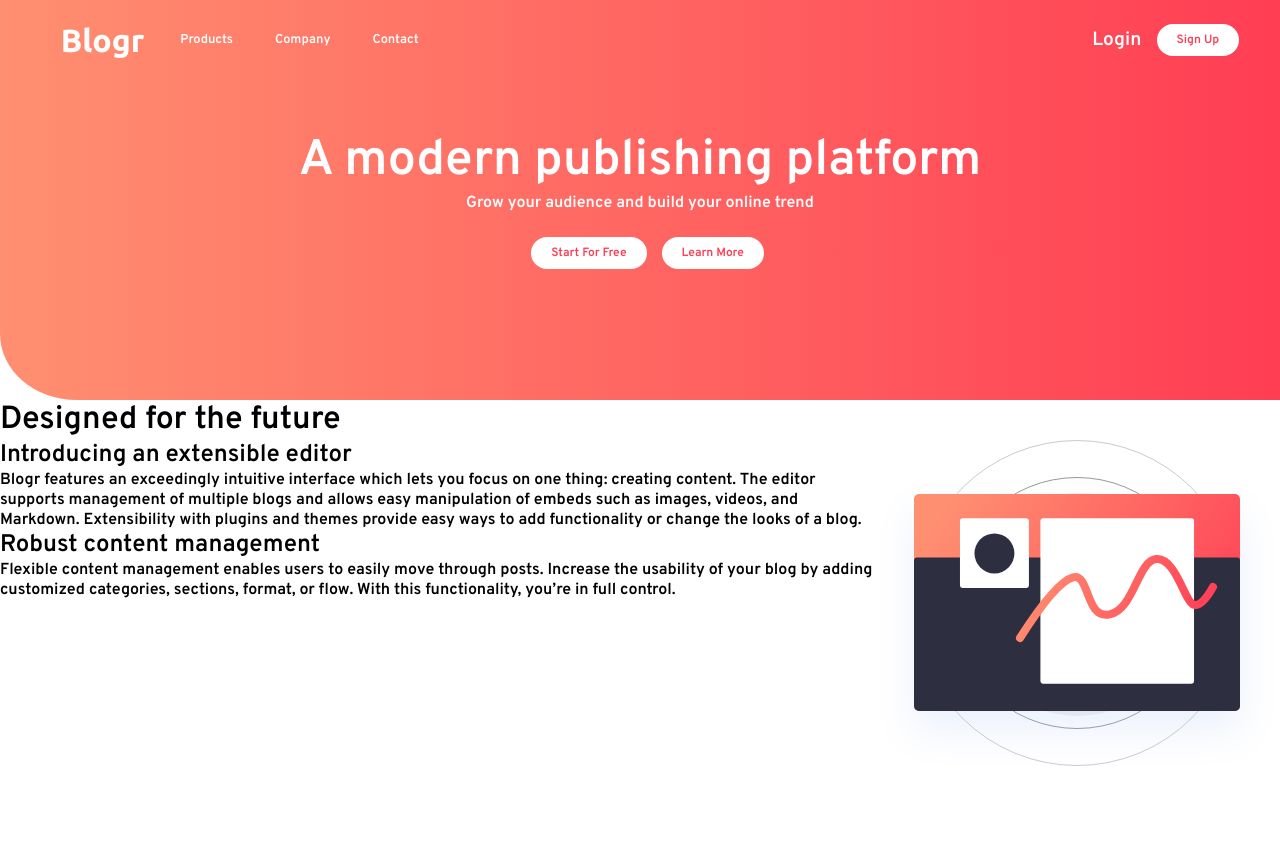
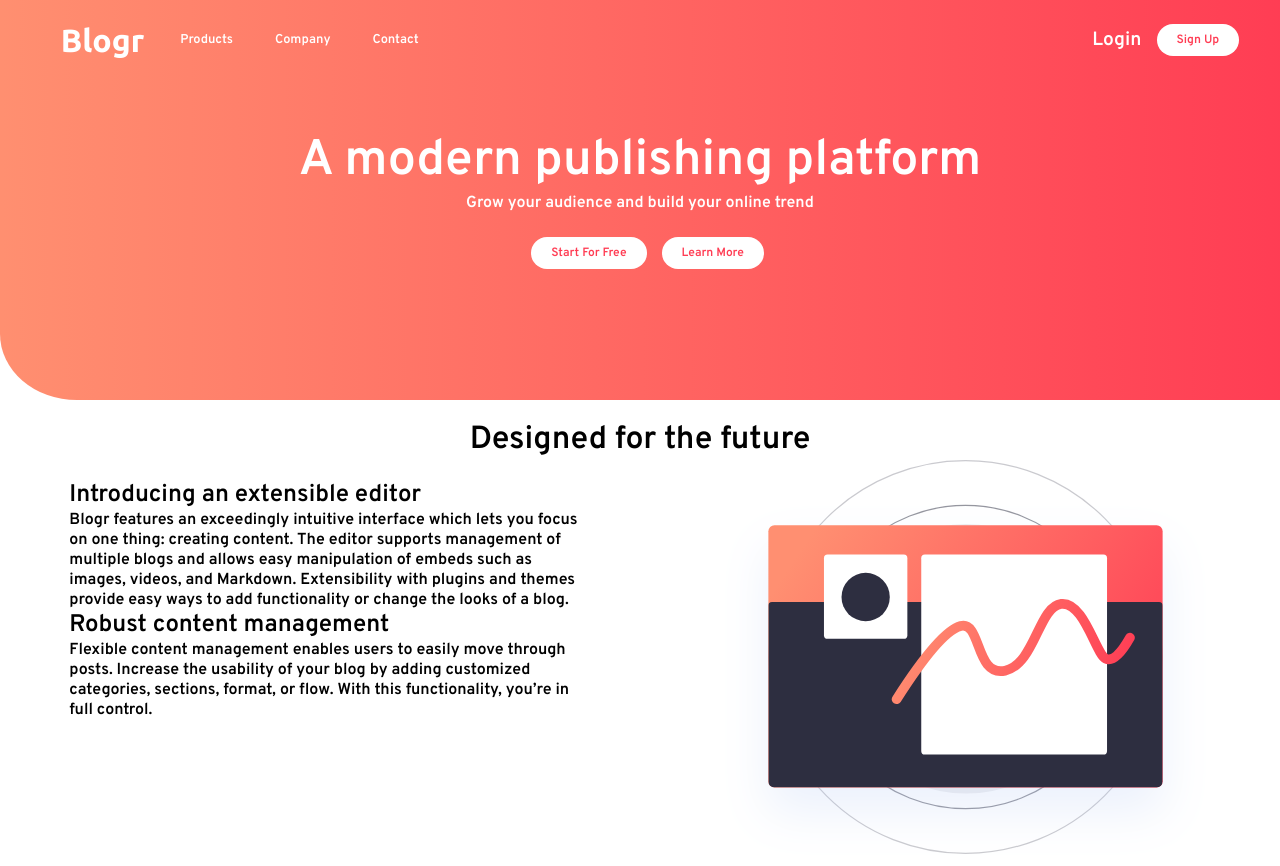
Before and after one commit to joeycrushed/blogr-landing-page, a React (Create React App) app in the folder blogr-landing-page/: page / in a window 1280 px wide. Before the commit the page ends 800 px from the top, so only its background shows below. Built offline with nearby package versions, Linux system fonts and the light colour scheme; the HTML template or start-up script is replaced by a standard one.

Commit message:
add positon for text and image

```diff
--- a/blogr-landing-page/src/components/Introduction.css
+++ b/blogr-landing-page/src/components/Introduction.css
@@ -1,3 +1,21 @@
+.title-text {
+    text-align: center;
+    margin-top: 20px;
+}
+
 .intro-items {
     display: flex;
+    justify-content: space-around;
 }
+
+.intro-text {
+    height: 400px;
+    width: 40%;
+    padding: 20px 0px;
+}
+
+.intro-img {
+    height: 400px;
+    position: relative;
+    overflow: hidden;
+}
--- a/blogr-landing-page/src/components/Introduction.js
+++ b/blogr-landing-page/src/components/Introduction.js
@@ -6,9 +6,9 @@ import './Introduction.css'
 function Introduction() {
     return (
         <div>
-            <h1>Designed for the future</h1>
+            <h1 class="title-text">Designed for the future</h1>
             <div className="intro-items">
-                <div>
+                <div className="intro-text">
                     <h2>Introducing an extensible editor</h2>
                     <p> Blogr features an exceedingly intuitive interface which lets you focus on one thing: creating content.
                     The editor supports management of multiple blogs and allows easy manipulation of embeds such as images,
@@ -19,7 +19,7 @@ function Introduction() {
                     by adding customized categories, sections, format, or flow. With this functionality, you’re in full control.</p>
                 </div>
                 <div>
-                    <img src={mobile} alt="" />
+                    <img className="intro-img" src={mobile} alt="" />
                 </div>
             </div>
         </div>
```
